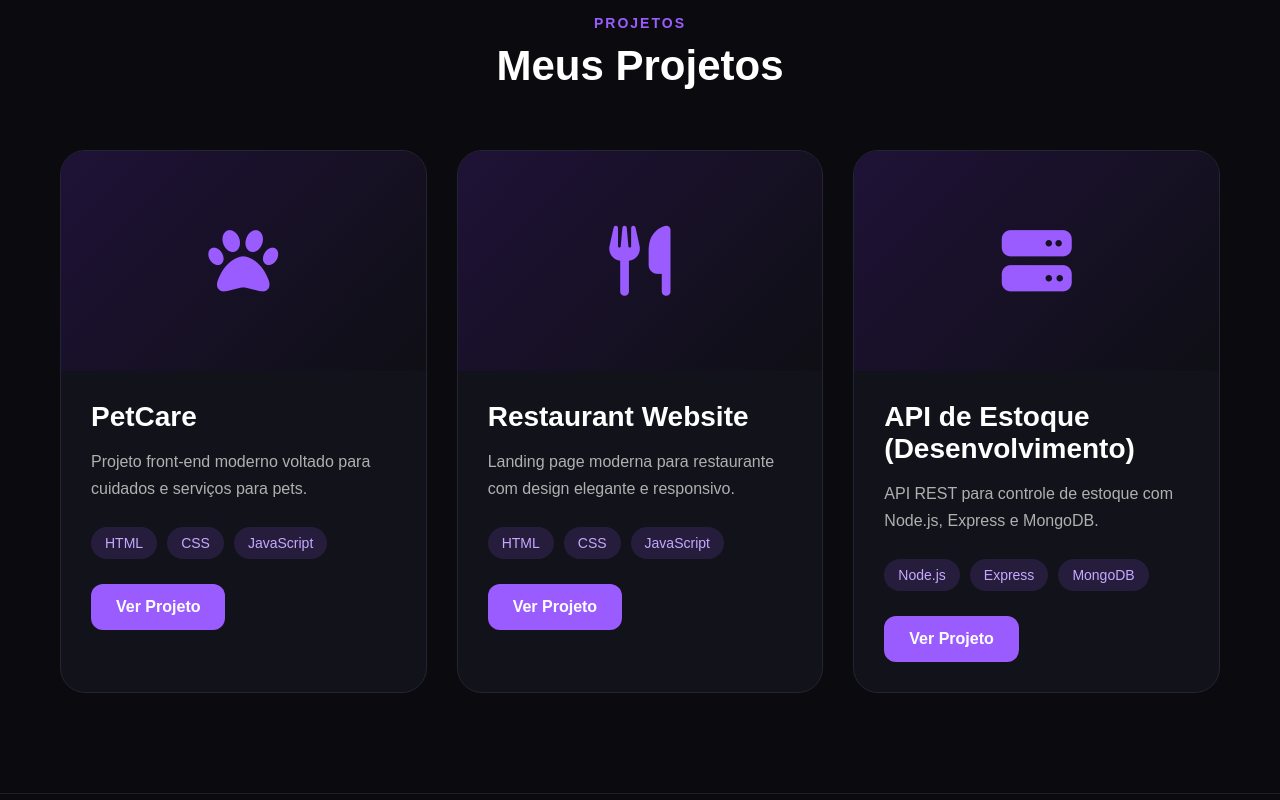
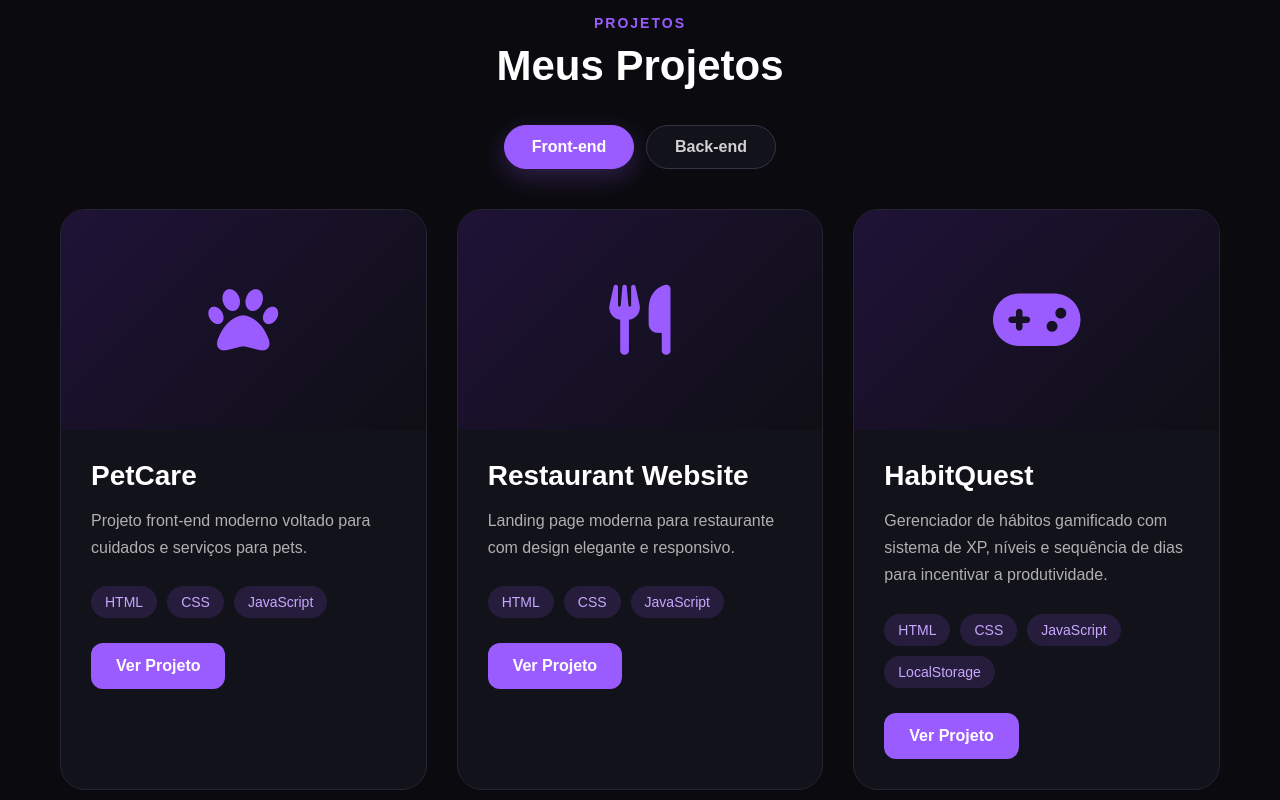
Before and after one commit to zKILLAyt/Portifolio, a plain HTML site: page index.html in a window 1280 px wide. Shown: the part 1480-2280 px from the top of the page. Drawn offline with nearby package versions, Linux system fonts and the light colour scheme.

Commit message:
Att Projetc - Att Visual

```diff
--- a/index.html
+++ b/index.html
@@ -4,8 +4,6 @@
     <meta charset="UTF-8" />
     <meta name="viewport" content="width=device-width, initial-scale=1.0" />
     <title>Gustavo Gomes | Portfólio</title>
-
-    <!-- CSS -->
     <link rel="stylesheet" href="style.css" />
 
     <!-- Icons -->
@@ -133,10 +131,31 @@
       <h2>Meus Projetos</h2>
     </div>
 
+    <div class="project-tabs" role="tablist" aria-label="Categorias de projetos">
+      <button
+        class="project-tab active"
+        type="button"
+        role="tab"
+        aria-selected="true"
+        data-category="frontend"
+      >
+        Front-end
+      </button>
+      <button
+        class="project-tab"
+        type="button"
+        role="tab"
+        aria-selected="false"
+        data-category="backend"
+      >
+        Back-end
+      </button>
+    </div>
+
     <div class="projects-grid">
 
       <!-- PETCARE -->
-      <div class="project-card">
+      <div class="project-card" data-category="frontend">
         <div class="project-image">
           <i class="fa-solid fa-paw"></i>
         </div>
@@ -161,7 +180,7 @@
       </div>
 
       <!-- RESTAURANT -->
-      <div class="project-card">
+      <div class="project-card" data-category="frontend">
         <div class="project-image">
           <i class="fa-solid fa-utensils"></i>
         </div>
@@ -185,14 +204,41 @@
         </div>
       </div>
 
+      <!-- HABITQUEST -->
+      <div class="project-card" data-category="frontend">
+        <div class="project-image">
+          <i class="fa-solid fa-gamepad"></i>
+        </div>
+
+        <div class="project-info">
+          <h3>HabitQuest</h3>
+
+          <p>
+            Gerenciador de hábitos gamificado com sistema de XP, níveis e
+            sequência de dias para incentivar a produtividade.
+          </p>
+
+          <div class="project-tech">
+            <span>HTML</span>
+            <span>CSS</span>
+            <span>JavaScript</span>
+            <span>LocalStorage</span>
+          </div>
+
+          <a href="https://github.com/zKILLAyt/HabitQuest" target="_blank" class="project-btn">
+            Ver Projeto
+          </a>
+        </div>
+      </div>
+
       <!-- BACK-END  -->
-      <div class="project-card">
+      <div class="project-card" data-category="backend" hidden>
         <div class="project-image">
           <i class="fa-solid fa-server"></i>
         </div>
 
         <div class="project-info">
-          <h3>API de Estoque (Desenvolvimento)</h3>
+          <h3>API de Estoque</h3>
 
           <p>
             API REST para controle de estoque com Node.js, Express e MongoDB.
--- a/script.js
+++ b/script.js
@@ -38,6 +38,30 @@ function revealOnScroll() {
 
 window.addEventListener("scroll", revealOnScroll);
 window.addEventListener("load", revealOnScroll);
+
+/* =========================
+   PROJECT TABS
+========================= */
+
+const projectTabs = document.querySelectorAll(".project-tab");
+const projectCards = document.querySelectorAll(".project-card");
+
+projectTabs.forEach((tab) => {
+  tab.addEventListener("click", () => {
+    const selectedCategory = tab.dataset.category;
+
+    projectTabs.forEach((item) => {
+      const isActive = item === tab;
+
+      item.classList.toggle("active", isActive);
+      item.setAttribute("aria-selected", isActive);
+    });
+
+    projectCards.forEach((card) => {
+      card.hidden = card.dataset.category !== selectedCategory;
+    });
+  });
+});
 
 /* =========================
    ACTIVE NAVIGATION LINK
--- a/style.css
+++ b/style.css
@@ -283,10 +283,48 @@ section {
    PROJECTS
 ========================= */
 
+.project-tabs {
+  display: flex;
+  justify-content: center;
+  gap: 12px;
+  margin: -25px 0 40px;
+}
+
+.project-tab {
+  min-width: 130px;
+  padding: 12px 22px;
+  border: 1px solid #343445;
+  border-radius: 999px;
+  background: #12121a;
+  color: #d1d1d1;
+  font: inherit;
+  font-weight: bold;
+  cursor: pointer;
+  transition: 0.3s;
+}
+
+.project-tab:hover,
+.project-tab:focus-visible {
+  color: #ffffff;
+  border-color: #9b5cff;
+  outline: none;
+}
+
+.project-tab.active {
+  background: #9b5cff;
+  color: #ffffff;
+  border-color: #9b5cff;
+  box-shadow: 0 8px 25px rgba(155, 92, 255, 0.25);
+}
+
 .projects-grid {
   display: grid;
-  grid-template-columns: repeat(auto-fit, minmax(320px, 1fr));
+  grid-template-columns: repeat(auto-fill, minmax(320px, 1fr));
   gap: 30px;
+}
+
+.project-card[hidden] {
+  display: none;
 }
 
 .project-card {
@@ -474,6 +512,16 @@ section {
   .skills {
     grid-template-columns: 1fr;
   }
+
+  .project-tabs {
+    width: 100%;
+  }
+
+  .project-tab {
+    flex: 1;
+    min-width: 0;
+    padding: 12px 16px;
+  }
 }
 
 /* =========================
```
